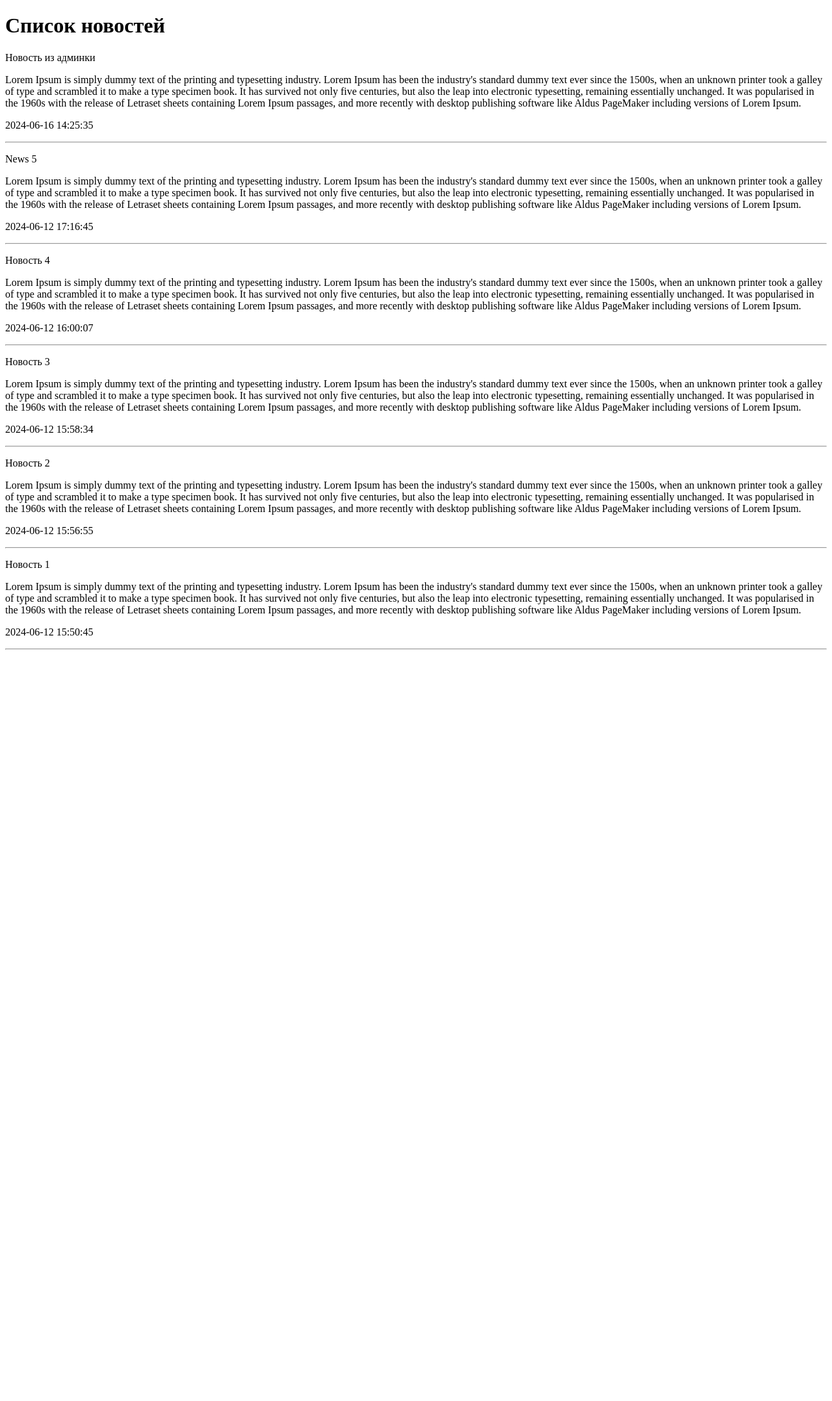
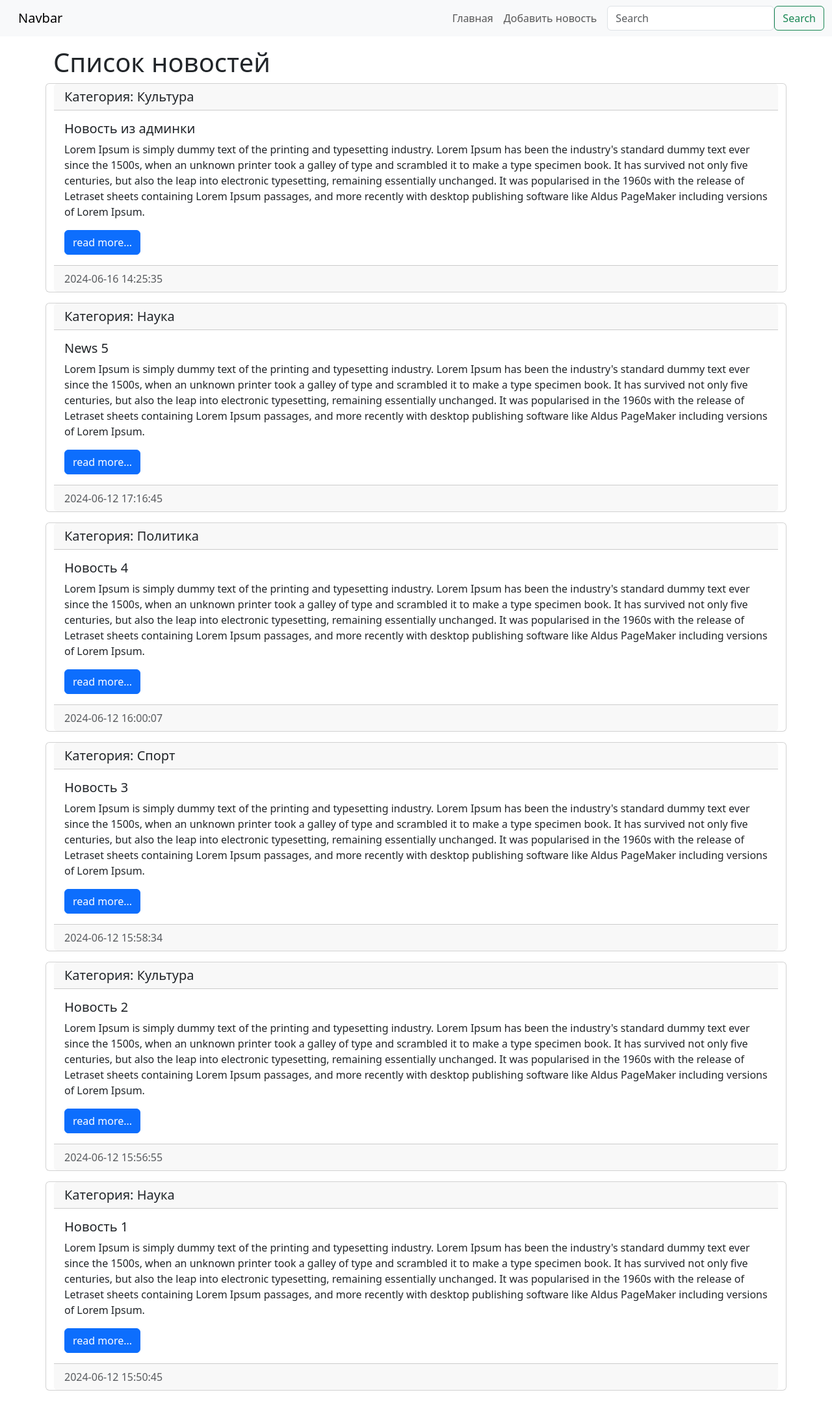
Before and after one commit to KibaDima1/pm, a Django app: page / in a window 1280 px wide. Shown: the whole page at 65% size. Before the commit the page ends 1000 px from the top, so only its background shows below. Run offline with Django 4.2, Linux system fonts and the light colour scheme; data comes from the database, SQL or seed files in the repository; both versions use the stored data as it was after the commit.

Commit message:
Закончил урок 14

```diff
--- a/news/templates/news/index.html
+++ b/news/templates/news/index.html
@@ -1,21 +1,55 @@
-<!DOCTYPE html>
-<html>
-<head>
-    <meta charset='utf-8'>
+<!doctype html>
+<html lang="en">
+  <head>
+    <meta charset="utf-8">
+    <meta name="viewport" content="width=device-width, initial-scale=1">
+    <link rel="stylesheet" href="https://cdn.jsdelivr.net/npm/bootstrap@5.3.3/dist/css/bootstrap.rtl.min.css" integrity="sha384-dpuaG1suU0eT09tx5plTaGMLBsfDLzUCCUXOY2j/LSvXYuG6Bqs43ALlhIqAJVRb" crossorigin="anonymous">
     <title>{{ title }}</title>
-</head>
-<body>
+  </head>
+  <body>
+    <nav class="navbar navbar-expand-lg bg-body-tertiary">
+        <div class="container-fluid">
+          <a class="navbar-brand" href="#">Navbar</a>
+          <button class="navbar-toggler" type="button" data-bs-toggle="collapse" data-bs-target="#navbarSupportedContent" aria-controls="navbarSupportedContent" aria-expanded="false" aria-label="Toggle navigation">
+            <span class="navbar-toggler-icon"></span>
+          </button>
+          <div class="collapse navbar-collapse" id="navbarSupportedContent">
+            <ul class="navbar-nav me-auto mb-2 mb-lg-0">
+              <li class="nav-item"><a class="nav-link" href="/">Главная</a></li>
+              <li class="nav-item"><a class="nav-link" href="/">Добавить новость</a></li>
+            </ul>
+            <form class="d-flex" role="search">
+              <input class="form-control me-2" type="search" placeholder="Search" aria-label="Search">
+              <button class="btn btn-outline-success" type="submit">Search</button>
+            </form>
+          </div>
+        </div>
+      </nav>
 
-<h1>{{ title }}</h1>
+ <div class="container mt-3">
+    <h1> {{ title }}</h1>
+    <div class="row">
+        {% for item in news %}
+            <div class="card mb-3">
+                <h5 class="card-header">
+                    Категория: {{ item.category }}
+                </h5>
+                <div class="card-body">
+                    <h5 class="card-title">{{ item.title }}</h5>
+                    <p class="card-text">{{ item.content }}</p>
+                    <a href="#" class="btn btn-primary">read more...</a>
+                </div>
+                <div class="card-footer text-muted">
+                    {{ item.created_at|date:"Y-m-d H:i:s"}}
+                </div>
+            </div>
+        {% endfor %}
+    </div>
 
-{% for item in news %}
-    <div>
-        <p>{{ item.title }}</p>
-        <p>{{ item.content }}</p>
-        <p>{{ item.created_at|date:"Y-m-d H:i:s" }}</p>
-    <hr>
-    </div>
-{% endfor %}
+ </div>
+ <script src="https://cdn.jsdelivr.net/npm/@popperjs/core@2.11.8/dist/umd/popper.min.js" integrity="sha384-I7E8VVD/ismYTF4hNIPjVp/Zjvgyol6VFvRkX/vR+Vc4jQkC+hVqc2pM8ODewa9r" crossorigin="anonymous"></script>
+ <script src="https://cdn.jsdelivr.net/npm/bootstrap@5.3.3/dist/js/bootstrap.min.js" integrity="sha384-0pUGZvbkm6XF6gxjEnlmuGrJXVbNuzT9qBBavbLwCsOGabYfZo0T0to5eqruptLy" crossorigin="anonymous"></script>
+ <script src="https://cdn.jsdelivr.net/npm/bootstrap@5.3.3/dist/js/bootstrap.bundle.min.js" integrity="sha384-YvpcrYf0tY3lHB60NNkmXc5s9fDVZLESaAA55NDzOxhy9GkcIdslK1eN7N6jIeHz" crossorigin="anonymous"></script>
 
 </body>
 </html>
```
Also changed, not shown: db.sqlite3.
